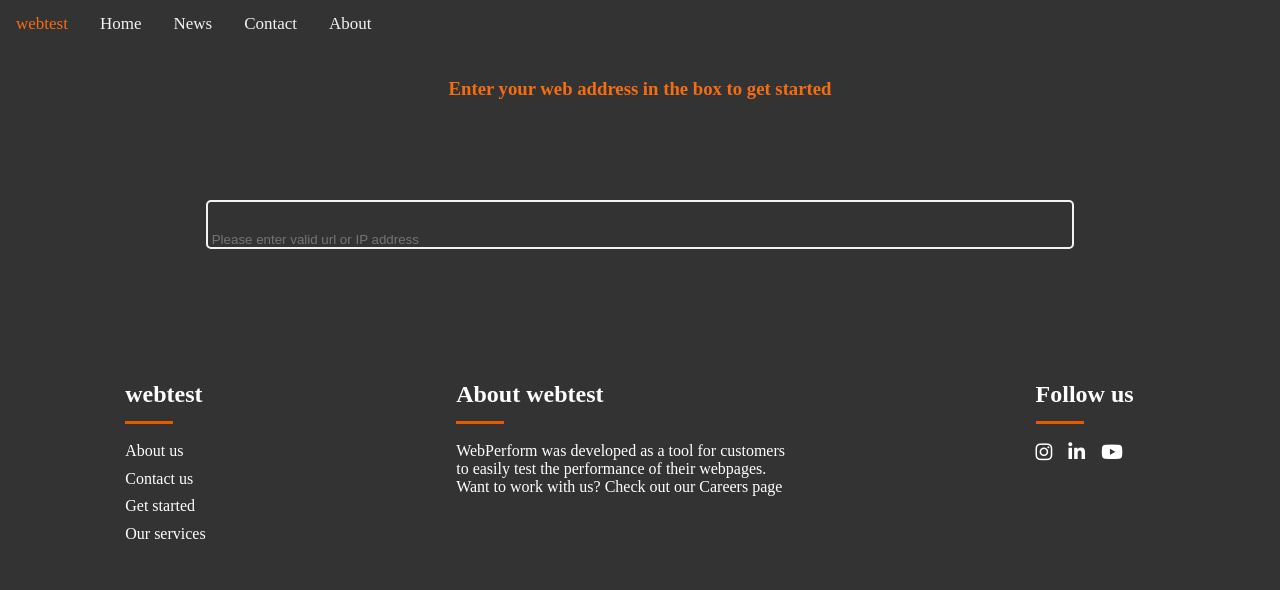
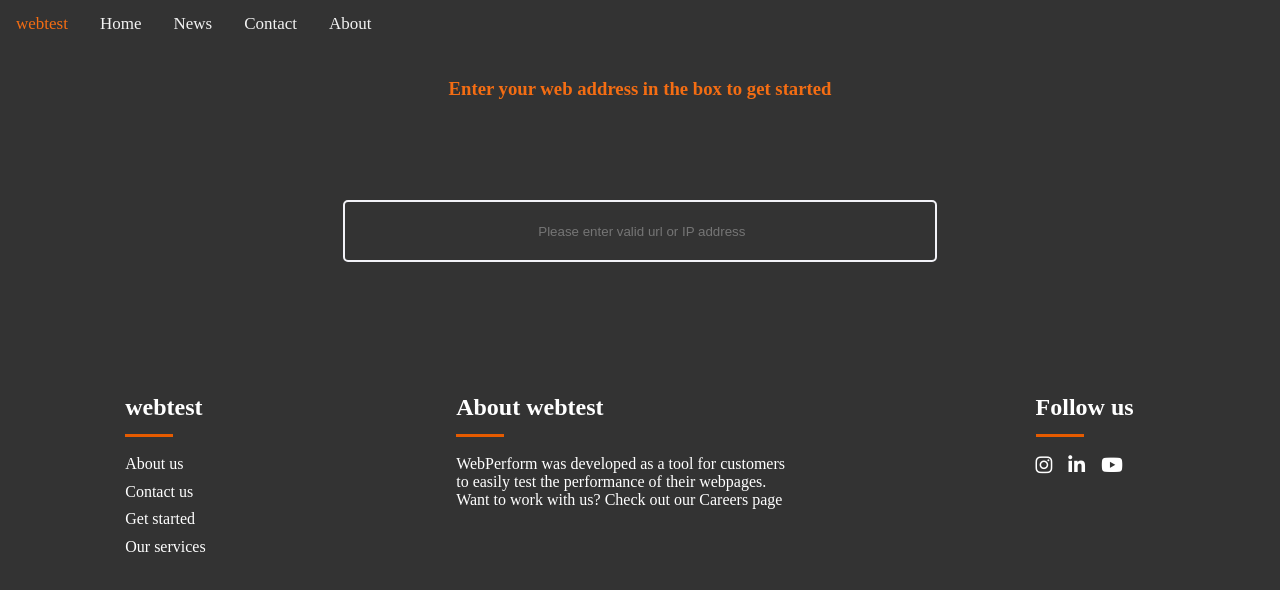
Before and after one commit to TahaKotwal12/web-test, a Svelte app: page / in a window 1280 px wide. Shown: the top 590 px of the page. Built offline with nearby package versions, Linux system fonts and the light colour scheme.

Commit message:
input bar has been chnaged

```diff
--- a/src/App.svelte
+++ b/src/App.svelte
@@ -38,6 +38,7 @@
     position: center;
     margin: 100px;
     background-color: #f2eee3;
+
   }
   .link{
     position: absolute;
@@ -50,10 +51,12 @@
   }
 
   input{
-    padding-top: 30px;
-    width: 80%;
+    padding: 25px;
+    width: 50%;
     border: 2px solid rgb(242, 242, 247);
     border-radius: 5px;
+    text-align: center;
+    height: 8px;
   }
   .heading{
     max-width: 100%;
```
Also changed, not shown: package.json (+34 -1 lines).
